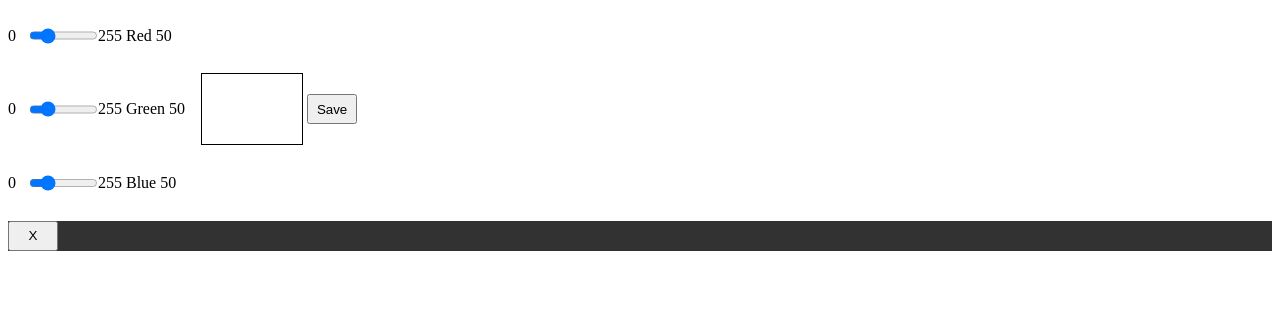
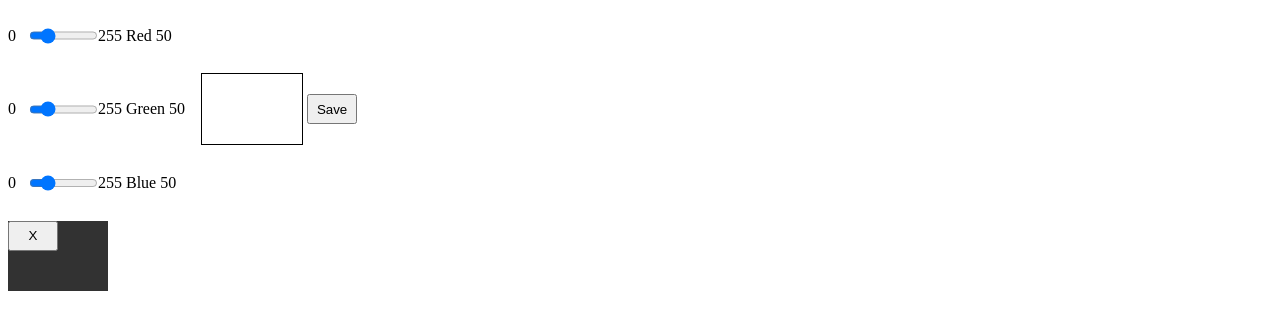
Before and after one commit to ArneVergote/website, a plain HTML site: page Lab_6/ColorpickerUitbreiding/index.html in a window 1280 px wide. Both pictures are taken after a click on the button "Save". Drawn offline with Linux system fonts and the light colour scheme.

Commit message:
Update styles.css

```diff
--- a/Lab_6/ColorpickerUitbreiding/styles/styles.css
+++ b/Lab_6/ColorpickerUitbreiding/styles/styles.css
@@ -41,7 +41,14 @@ button {
 	font-size: 18px;
 	color: white;
 }
-.swatchContainer {
+#savedColors {
+	display: flex;
+	flex-wrap: wrap;
+}
+
+.colorBox {
 	width: 100px;
-	height: 50px;
+	height: 70px;
+	margin-right: 10px;
+	margin-bottom: 10px;
 }
```
